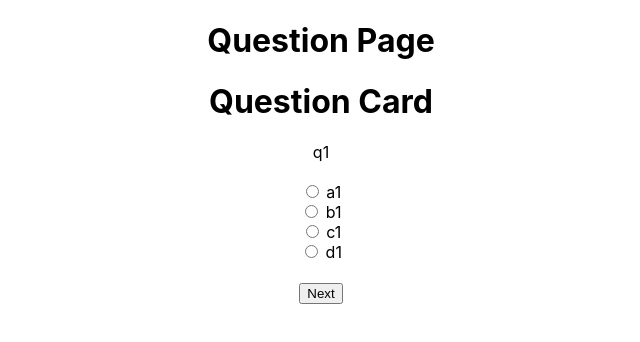
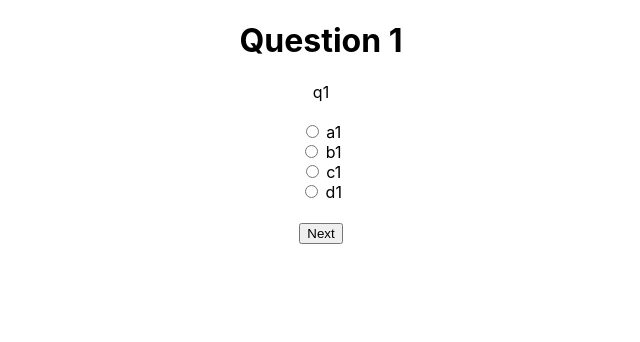
Before and after one commit to emilyaikens/Fish-Quiz, a React (Create React App) app: page /question in a window 1280 px wide. Both pictures are taken after a click on the button "Start". Shown: the top 342 px of the page, without its empty margins (319-959 px from the left). Built offline with nearby package versions, Linux system fonts and the light colour scheme.

Commit message:
wrap all lonely elements in divs

```diff
--- a/src/components/QuestionCard.jsx
+++ b/src/components/QuestionCard.jsx
@@ -3,8 +3,7 @@ export default function QuestionCard({ question }) {
 
     return (
         <div>
-            <h1>Question Card</h1>
-            { question }
+            <div>{ question }</div>
         </div>
     )
 };
--- a/src/pages/Question/QuestionPage.jsx
+++ b/src/pages/Question/QuestionPage.jsx
@@ -12,10 +12,10 @@ export default function QuestionPage({ quesAns, choices, setChoices, current, se
 
     return (
         <div>
-            <h1>Question Page</h1>
-            { questions[current] }
+            <h1>Question { current + 1 }</h1>
+            <div>{ questions[current] }</div>
             <br/>
-            { answers[current] }
+            <div>{ answers[current] }</div>
         </div>
     )
 };
```
